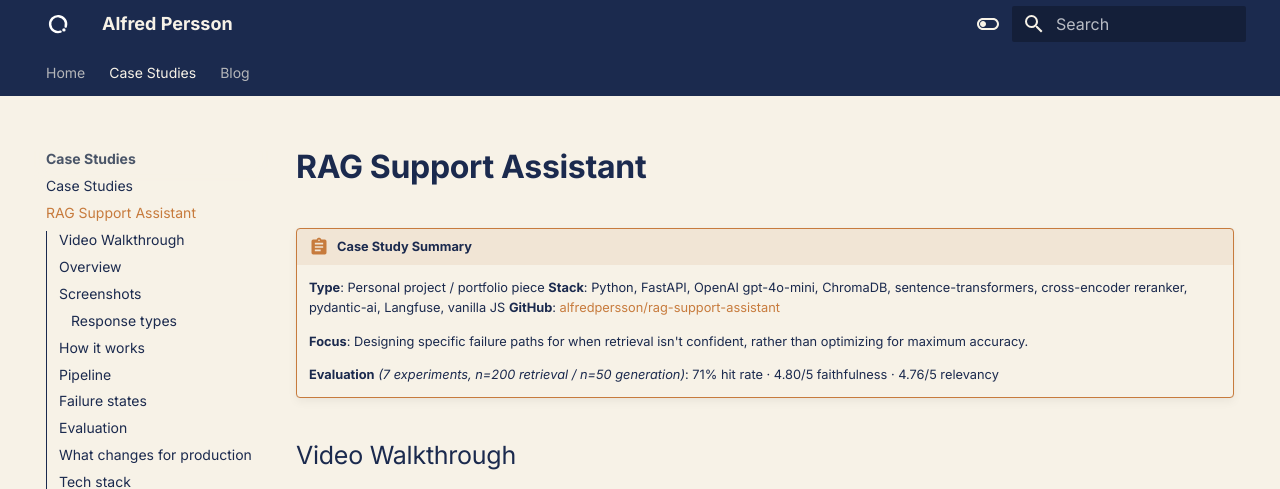
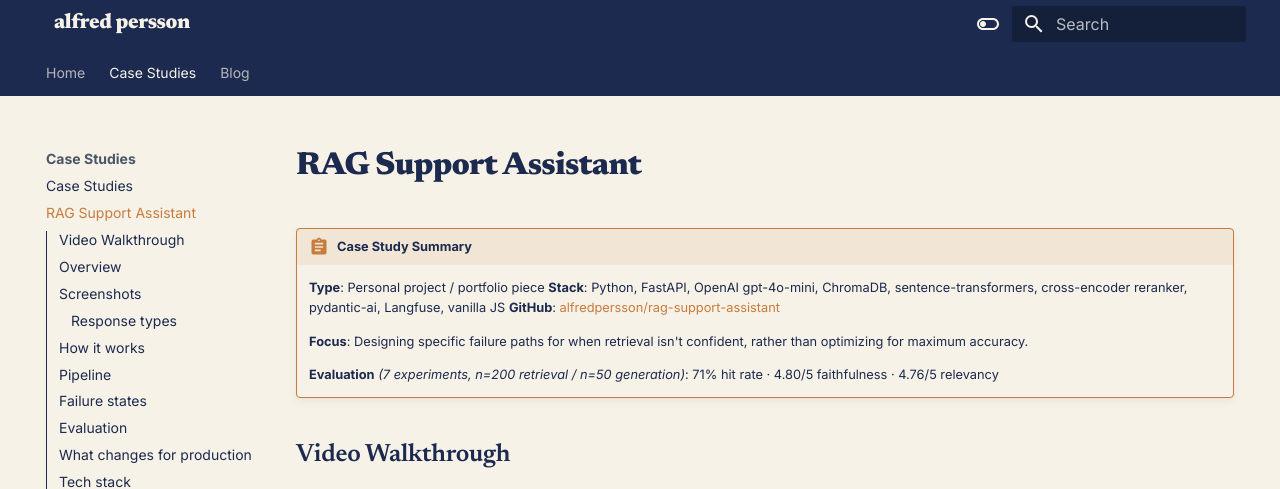
Before and after one commit to alfredpersson/personal-website, an MkDocs documentation site: the page built from docs/case-studies/rag-support-assistant.md, in a window 1280 px wide and 1400 px high. Shown: the top 489 px of the window. Built offline with MkDocs 1.6.1 and Material for MkDocs 9.7.7, drawn with Linux system fonts in a browser that asks for light colours; grey boxes are pictures that could not be loaded.

Commit message:
Update logo

```diff
--- a/docs/stylesheets/extra.css
+++ b/docs/stylesheets/extra.css
@@ -45,16 +45,52 @@
 
 /* =============================================================
    Headings — solid navy/cream (override Material's faded H1) +
-   slightly heavier weight per brand spec
+   Newsreader serif for display surfaces (wordmark, h1, h2).
+   Body stays in Inter; serif does brand work, sans does reading.
    ============================================================= */
+
+.md-header__title,
+.md-typeset h1,
+.md-typeset h2,
+.audit-hero h1 {
+  font-family: 'Newsreader', Georgia, 'Times New Roman', serif;
+  font-optical-sizing: auto;
+}
+
+.md-header__title {
+  font-weight: 800;
+  text-transform: lowercase;
+  letter-spacing: -0.02em;
+  font-size: 1.05rem;
+}
+
+/* Wordmark in header is rendered as an <a> via overrides/partials/header.html
+   so the entire site name is a clickable home link. Strip the underline and
+   inherit color from the surrounding header chrome. */
+.md-header__title-link {
+  color: inherit;
+  text-decoration: none;
+}
+
+.md-header__title-link:hover,
+.md-header__title-link:focus {
+  color: inherit;
+  text-decoration: none;
+}
 
 .md-typeset h1 {
   color: var(--md-default-fg-color);
-  font-weight: 600;
+  font-weight: 800;
+  letter-spacing: -0.02em;
 }
 
 .md-typeset h2 {
-  font-weight: 500;
+  font-weight: 600;
+  letter-spacing: -0.01em;
+}
+
+.audit-hero h1 {
+  font-weight: 800;
 }
 
 /* =============================================================
@@ -151,8 +187,11 @@
   background: transparent;
   border: none;
   padding: 1rem 2.5rem 1rem 0;
-  font-weight: 500;
+  font-weight: 600;
   color: var(--md-default-fg-color);
+  font-family: 'Newsreader', Georgia, 'Times New Roman', serif;
+  font-size: 1.05rem;
+  letter-spacing: -0.01em;
 }
 
 .md-typeset details.note > summary::before {
--- a/overrides/main.html
+++ b/overrides/main.html
@@ -4,5 +4,8 @@
   {% if page and page.meta and page.meta.image %}
     <meta property="og:image" content="{{ page.meta.image }}" />
   {% endif %}
+  <link rel="preconnect" href="https://fonts.googleapis.com">
+  <link rel="preconnect" href="https://fonts.gstatic.com" crossorigin>
+  <link href="https://fonts.googleapis.com/css2?family=Newsreader:opsz,wght@6..72,600;6..72,800&display=swap" rel="stylesheet">
   {{ super() }}
 {% endblock %}
--- /dev/null
+++ b/overrides/partials/header.html
@@ -0,0 +1,68 @@
+{#-
+  Local override of Material's partials/header.html.
+  Changes vs upstream:
+  - Remove the standalone logo image block entirely; the wordmark is the
+    visual brand.
+  - Wrap the site_name span in an <a> so the wordmark itself is the home link.
+-#}
+{% set class = "md-header" %}
+{% if "navigation.tabs.sticky" in features %}
+  {% set class = class ~ " md-header--shadow md-header--lifted" %}
+{% elif "navigation.tabs" not in features %}
+  {% set class = class ~ " md-header--shadow" %}
+{% endif %}
+{% set home_url = config.extra.homepage | d(nav.homepage.url, true) | url %}
+<header class="{{ class }}" data-md-component="header">
+  <nav class="md-header__inner md-grid" aria-label="{{ lang.t('header') }}">
+    <label class="md-header__button md-icon" for="__drawer">
+      {% set icon = config.theme.icon.menu or "material/menu" %}
+      {% include ".icons/" ~ icon ~ ".svg" %}
+    </label>
+    <div class="md-header__title" data-md-component="header-title">
+      <div class="md-header__ellipsis">
+        <div class="md-header__topic">
+          <span class="md-ellipsis">
+            <a href="{{ home_url }}" class="md-header__title-link">{{ config.site_name }}</a>
+          </span>
+        </div>
+        <div class="md-header__topic" data-md-component="header-topic">
+          <span class="md-ellipsis">
+            {% if page.meta and page.meta.title %}
+              {{ page.meta.title }}
+            {% else %}
+              {{ page.title }}
+            {% endif %}
+          </span>
+        </div>
+      </div>
+    </div>
+    {% if config.theme.palette %}
+      {% if not config.theme.palette is mapping %}
+        {% include "partials/palette.html" %}
+      {% endif %}
+    {% endif %}
+    {% if not config.theme.palette is mapping %}
+      {% include "partials/javascripts/palette.html" %}
+    {% endif %}
+    {% if config.extra.alternate %}
+      {% include "partials/alternate.html" %}
+    {% endif %}
+    {% if "material/search" in config.plugins %}
+      <label class="md-header__button md-icon" for="__search">
+        {% set icon = config.theme.icon.search or "material/magnify" %}
+        {% include ".icons/" ~ icon ~ ".svg" %}
+      </label>
+      {% include "partials/search.html" %}
+    {% endif %}
+    {% if config.repo_url %}
+      <div class="md-header__source">
+        {% include "partials/source.html" %}
+      </div>
+    {% endif %}
+  </nav>
+  {% if "navigation.tabs.sticky" in features %}
+    {% if "navigation.tabs" in features %}
+      {% include "partials/tabs.html" %}
+    {% endif %}
+  {% endif %}
+</header>
```
Also changed, not shown: docs/blog/posts/ai-feature-maturity-ladder.md (+1 -1 lines), docs/blog/posts/stop-defaulting-to-chat.md (+1 -1 lines), docs/case-studies/rag-support-assistant.md (+1 -1 lines), docs/assets/favicon.png, docs/assets/logo.svg.
